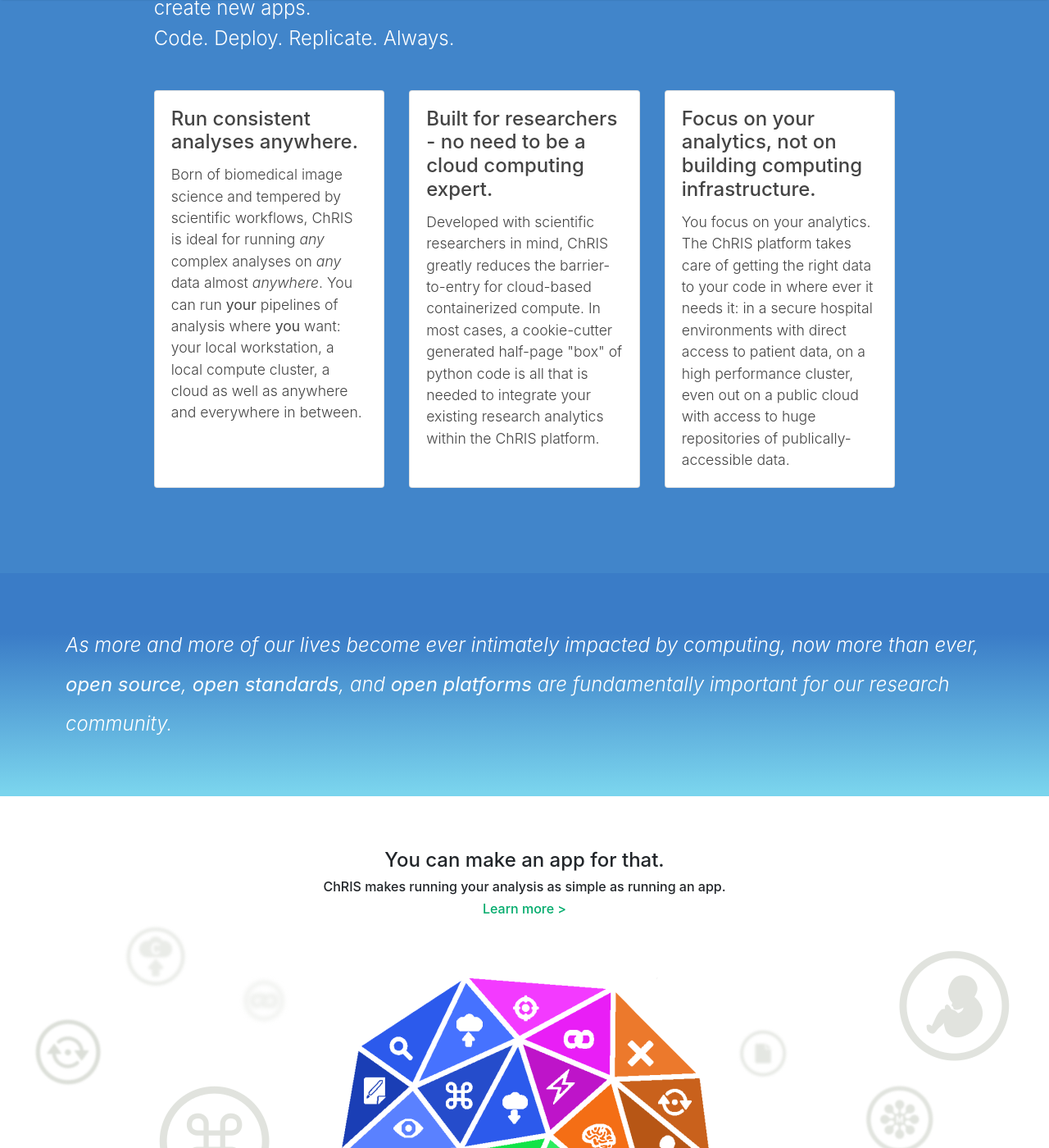
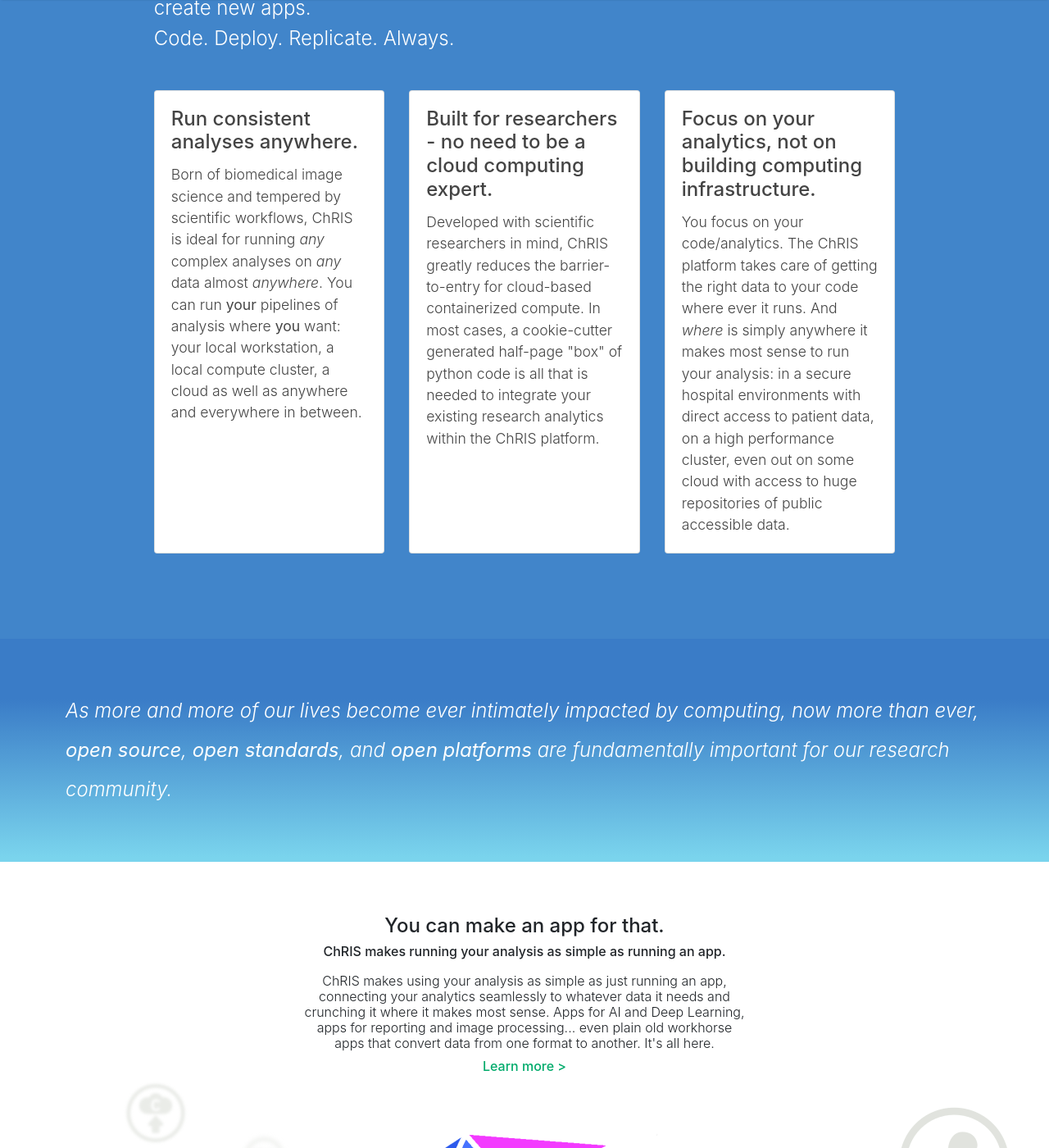
Before and after one commit to FNNDSC/website-old, a Jekyll site: the page built from index.html, in a window 1280 px wide and 1400 px high, scrolled down 848 px. Shown: the whole window at 82% size. Built offline with Jekyll 4.4.1, drawn with Linux system fonts in a browser that asks for light colours; nearby versions of some CDN libraries; some web fonts are replaced; the list of posts is cut into pages by our own code; a style sheet for code colours, icons or effects is not loaded; some of the changed text lies outside the part shown.

Commit message:
Update some text

```diff
--- a/_includes/jumbotron_front.html
+++ b/_includes/jumbotron_front.html
@@ -48,12 +48,10 @@
     <div class="card-body">
 	    <h4 class="card-title">Focus on your analytics, not on building computing infrastructure.</h4>
       <p class="card-text">
-      You focus on your analytics. The ChRIS platform takes care of
-      getting the right data to your code in where ever it needs it:
-      in a secure hospital environments with direct access to patient
-      data, on a high performance cluster, even out on a public cloud
-      with access to huge repositories of publically-accessible data.
-      </p>
+      You focus on your code/analytics. The ChRIS platform takes care of getting the right data to your code where ever it runs. And <i>where</i> is simply anywhere it makes most sense to run your analysis: in a secure hospital environments with direct access to patient data, on a high performance cluster, even out on some cloud with access to huge repositories of public accessible data.
+
+
+    </p>
     </div>
   </div>
 
@@ -72,6 +70,11 @@
 <div class="jumbotron container-fluid" id="jumbo-apps">
   <h4>You can make an app for that.</h4>
   <h6>ChRIS makes running your analysis as simple as running an app.</h6>
+  <h6 class="font-weight-light mt-lg-3">
+        ChRIS makes using your analysis as simple as just running an app,
+    <br>connecting your analytics seamlessly to whatever data it needs and <br>crunching it where it makes most sense. Apps for AI and Deep Learning, <br>apps for reporting and image processing... even plain old workhorse <br>apps that convert data from one format to another. It's all here.
+    </h6>
+
   <h6><a href="{{ site.baseurl }}/for-devs">Learn more ></a></h6>
   <img src="{{ site.baseurl }}/assets/images/jumbo-apps.png"/>
 </div>
@@ -85,11 +88,9 @@
                     <p>
                     With you new app in hand, you can now link it to other apps in the ecosystem using an intuitive React-based web front end.
                     </p><p>
-                    Don't worry though -- you can also script up complex workflows in shell and python... even javascript! Fire them up from the comfort and power of your terminal and then hop onto the GUI to seem self-construct visually.
+                    Don't worry though -- you can also script up complexworkflows in shell and python... even javascript! Firethem up from the comfort and power of your terminal andthen hop onto the GUI to see them self-constructvisually; or just draw the whole workflow from thebeginning in the GUI. Do things your way.
                     </p><p>
-                    ChRIS is an open, scalable, shareable platform with a beautiful
-                    front-end that enables researchers to create, share, and run
-                    analytic workflows in the cloud from a growing library of graphical interfaces.
+                    ChRIS is an open, scalable, shareable platform with a beautiful front-end that enables researchers to create, share, and run analytic workflows in the cloud from a growing library of graphical interfaces.
                     </p>
                 </div>
                 <div class="offset-md-1 col-md-6 offset-md-1 col-sm-12 mt-md-0 mt-sm-2">
```
